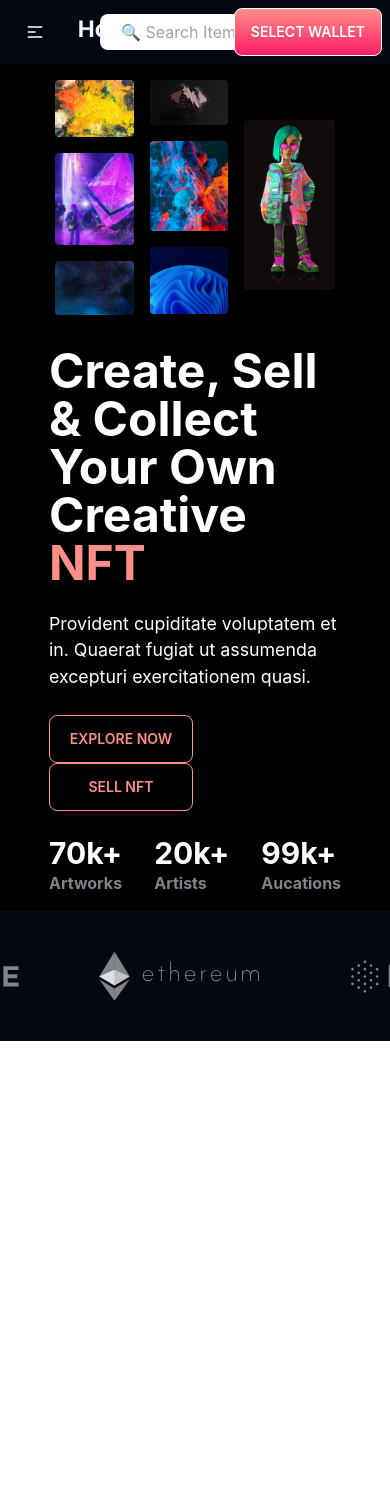
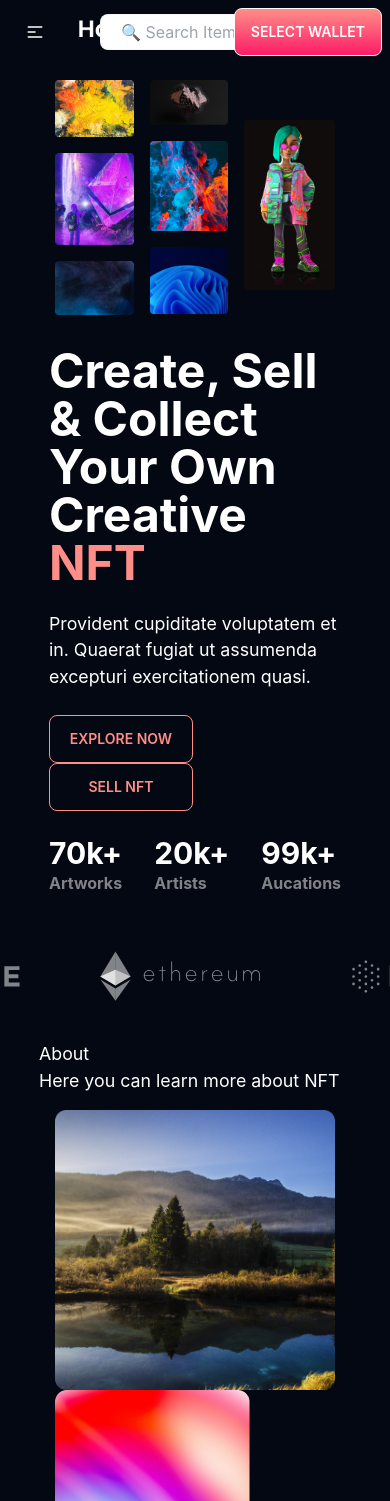
Before and after one commit to rumanak21/Honey-NFT, a React (Create React App) app: page / in a window 390 px wide. Shown: the top 1501 px of the page. Before the commit the page ends 1041 px from the top, so only its background shows below. Built offline with nearby package versions, Linux system fonts and the light colour scheme.

Commit message:
about section added with content

```diff
--- /dev/null
+++ b/src/pages/Home/AboutSection.js
@@ -0,0 +1,37 @@
+import React from "react";
+import about_pic1 from "./../../img/about-img1.png";
+import about_pic2 from "./../../img/about-img2.png";
+import about_pic3 from "./../../img/about-img3.png";
+
+const AboutSection = () => {
+  return (
+    <div className=" w-4/5 mx-auto ">
+      <div>
+        <h2>About</h2>
+        <p>Here you can learn more about NFT</p>
+      </div>
+      <div className="hero min-h-screen">
+        <div className="hero-content flex-col lg:flex-row">
+          <div>
+            <img src={about_pic3} alt="" />
+            <img src={about_pic2} alt="" />
+          </div>
+          <div>
+            <img src={about_pic1} alt="" />
+          </div>
+          <div>
+            <h1 className="text-5xl font-bold">Box Office News!</h1>
+            <p className="py-6">
+              Provident cupiditate voluptatem et in. Quaerat fugiat ut assumenda
+              excepturi exercitationem quasi. In deleniti eaque aut repudiandae
+              et a id nisi.
+            </p>
+            <button className="btn btn-primary">Get Started</button>
+          </div>
+        </div>
+      </div>
+    </div>
+  );
+};
+
+export default AboutSection;
--- a/src/pages/Home/HerroSection.js
+++ b/src/pages/Home/HerroSection.js
@@ -9,7 +9,7 @@ import hero_pic7 from "./../../img/header-img7.png";
 
 const HerroSection = () => {
   return (
-    <div className="hero min-h-screen bg-base-200">
+    <div className="hero min-h-screen ">
       <div className="hero-content flex-col lg:flex-row-reverse w-4/5 ">
         <div className="flex flex-row gap-4 flex-row-reverse justify-center justify-items-center">
           <div>
--- a/src/pages/Home/Home.js
+++ b/src/pages/Home/Home.js
@@ -1,15 +1,17 @@
 import React from "react";
+import AboutSection from "./AboutSection";
 import BrandingSection from "./BrandingSection";
 import HerroSection from "./HerroSection";
 import Navbar from "./Navbar";
 
 const Home = () => {
   return (
-    <>
+    <div className="bg-tertiary">
     <Navbar></Navbar>
     <HerroSection></HerroSection>
     <BrandingSection></BrandingSection>
-    </>
+    <AboutSection></AboutSection>
+    </div>
   );
 };
 
```
